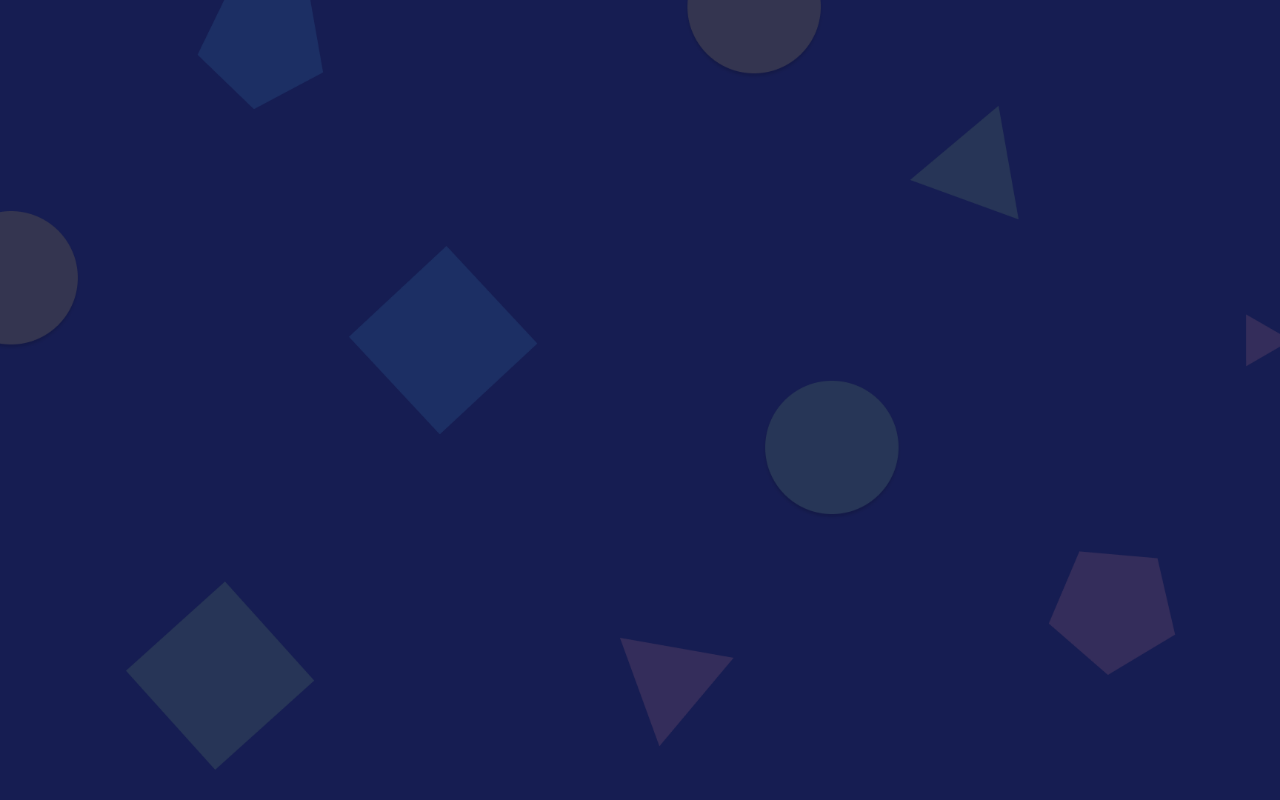
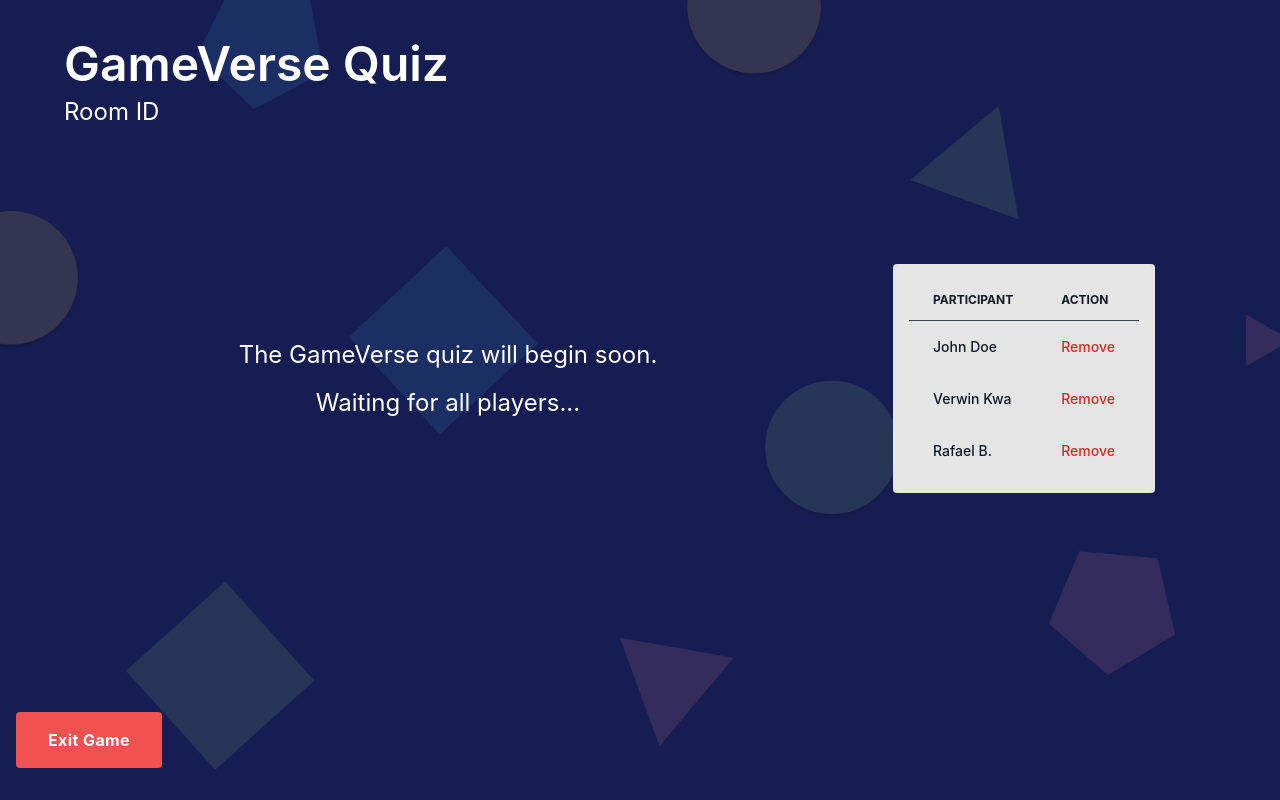
Before and after one commit to verwinkwasmu/fyp-10-gameverse, a Vue app in the folder ui/: page /RoomLobby/1 in a window 1280 px wide. Before the commit this address had no page. Built offline with nearby package versions, Linux system fonts and the light colour scheme; no server answers; what vue-query would draw is missing.

Commit message:
Create Room Lobby

```diff
--- a/ui/src/components/CreateQuiz.vue
+++ b/ui/src/components/CreateQuiz.vue
@@ -21,7 +21,9 @@ const joinRoomId = () => {
 
       <!--Header-->
       <div class="grid grid-rows-2 grid-flow-col gap-2">
-        <div class="text-5xl font-semibold col-span-2">GameVerse Quiz</div>
+        <router-link to="/">
+          <div class="text-5xl font-semibold col-span-2">GameVerse</div>
+        </router-link>
         <div class="text-2xl col-span-2">Create Quiz</div>
       </div>
 
--- a/ui/src/components/JoinGame.vue
+++ b/ui/src/components/JoinGame.vue
@@ -29,7 +29,9 @@ const joinRoomId = () => {
 
       <!--Header-->
       <div class="grid grid-rows-2 grid-flow-col gap-2">
-        <div class="text-5xl font-semibold col-span-2">GameVerse</div>
+        <router-link to="/">
+          <div class="text-5xl font-semibold col-span-2">GameVerse</div>
+        </router-link>
         <div class="text-2xl col-span-2">Join Game</div>
       </div>
 
--- a/ui/src/components/MyQuizzes.vue
+++ b/ui/src/components/MyQuizzes.vue
@@ -29,7 +29,9 @@ const joinRoomId = () => {
 
       <!--Header-->
       <div class="grid grid-rows-2 grid-flow-col gap-2">
-        <div class="text-5xl font-semibold col-span-2">GameVerse</div>
+        <router-link to="/">
+          <div class="text-5xl font-semibold col-span-2">GameVerse</div>
+        </router-link>
         <div class="text-2xl col-span-2">My Quizzes</div>
       </div>
 
--- /dev/null
+++ b/ui/src/components/RoomLobby.vue
@@ -0,0 +1,149 @@
+<script setup>
+import { ref } from "vue";
+import { useRouter, useRoute } from "vue-router";
+
+// use with vue query
+const route = useRoute();
+const client_id = Date.now();
+const text = ref("");
+const messages = ref([]);
+const connection = new WebSocket(
+  `ws://localhost:8080/ws/${route.params.room_id}/${client_id}`
+);
+
+connection.onopen = () => {
+  console.log("connection established");
+};
+connection.onmessage = (event) => {
+  messages.value.push(event.data);
+};
+
+const joinRoomId = () => {
+  connection.send(text.value);
+};
+</script>
+
+<template>
+  <div class="bg-quiz w-screen h-screen bg-no-repeat bg-cover text-white">
+    <div class="p-10 ml-6 mr-6">
+      <!--Header-->
+      <div class="grid grid-rows-3 gap-2">
+        <div class="text-5xl font-semibold col-span-2">GameVerse Quiz</div>
+        <div class="text-2xl col-span-2">Room ID</div>
+      </div>
+    </div>
+
+    <div class="grid grid-flow-col grid-cols-3 px-10 py-6 mx-6 flex items-center">
+      <div
+        class="
+          col-span-2
+          flex
+          items-center
+          grid grid-flow-row
+          auto-rows-max
+          justify-items-center
+          justify-center
+          gap-4
+        "
+      >
+        <div class="text-2xl">
+          The GameVerse quiz will begin soon.
+        </div>
+        <div class="text-2xl">Waiting for all players...</div>
+      </div>
+
+      <!-- table of participants -->
+      <div class="bg-neutral-200 rounded p-4 max-w-xs place-self-center">
+        <div class="overflow-x-auto relative">
+          <table
+            class="w-full text-sm text-left text-gray-500 dark:text-gray-400"
+          >
+            <thead class="text-xs text-gray-900 uppercase dark:text-gray-400 border-b border-gray-700">
+              <tr>
+                <th scope="col" class="py-3 px-6">Participant</th>
+                <th scope="col" class="py-3 px-6">Action</th>
+              </tr>
+            </thead>
+            <tbody>
+              <tr>
+                <th
+                  scope="row"
+                  class="
+                    py-4
+                    px-6
+                    font-medium
+                    text-gray-900
+                    whitespace-nowrap
+                    dark:text-white
+                  "
+                >
+                  John Doe
+                </th>
+                <td class="py-4 px-6">
+                  <a href="#" class="font-medium text-red-600 dark:text-red-500 hover:underline">Remove</a>
+              </td>
+              </tr>
+              <tr>
+                <th
+                  scope="row"
+                  class="
+                    py-4
+                    px-6
+                    font-medium
+                    text-gray-900
+                    whitespace-nowrap
+                    dark:text-white
+                  "
+                >
+                  Verwin Kwa
+                </th>
+                <td class="py-4 px-6">
+                  <a href="#" class="font-medium text-red-600 dark:text-red-500 hover:underline">Remove</a>
+              </td>
+              </tr>
+              <tr>
+                <th
+                  scope="row"
+                  class="
+                    py-4
+                    px-6
+                    font-medium
+                    text-gray-900
+                    whitespace-nowrap
+                    dark:text-white
+                  "
+                >
+                  Rafael B.
+                </th>
+                <td class="py-4 px-6">
+                  <a href="#" class="font-medium text-red-600 dark:text-red-500 hover:underline">Remove</a>
+              </td>
+              </tr>
+            </tbody>
+          </table>
+        </div>
+      </div>
+    </div>
+
+    <div class="fixed bottom-0 w-full">
+      <router-link to="/JoinGame" tag="button">
+        <button
+          type="button"
+          class="
+            bg-red-500
+            hover:bg-red-700
+            text-white
+            font-bold
+            py-4
+            px-8
+            mx-4
+            my-8
+            rounded
+            tracking-wide
+          ">
+          Exit Game
+        </button>
+      </router-link>
+    </div>
+  </div>
+</template>
```
Also changed, not shown: ui/src/router/index.js (+6 -1 lines).
